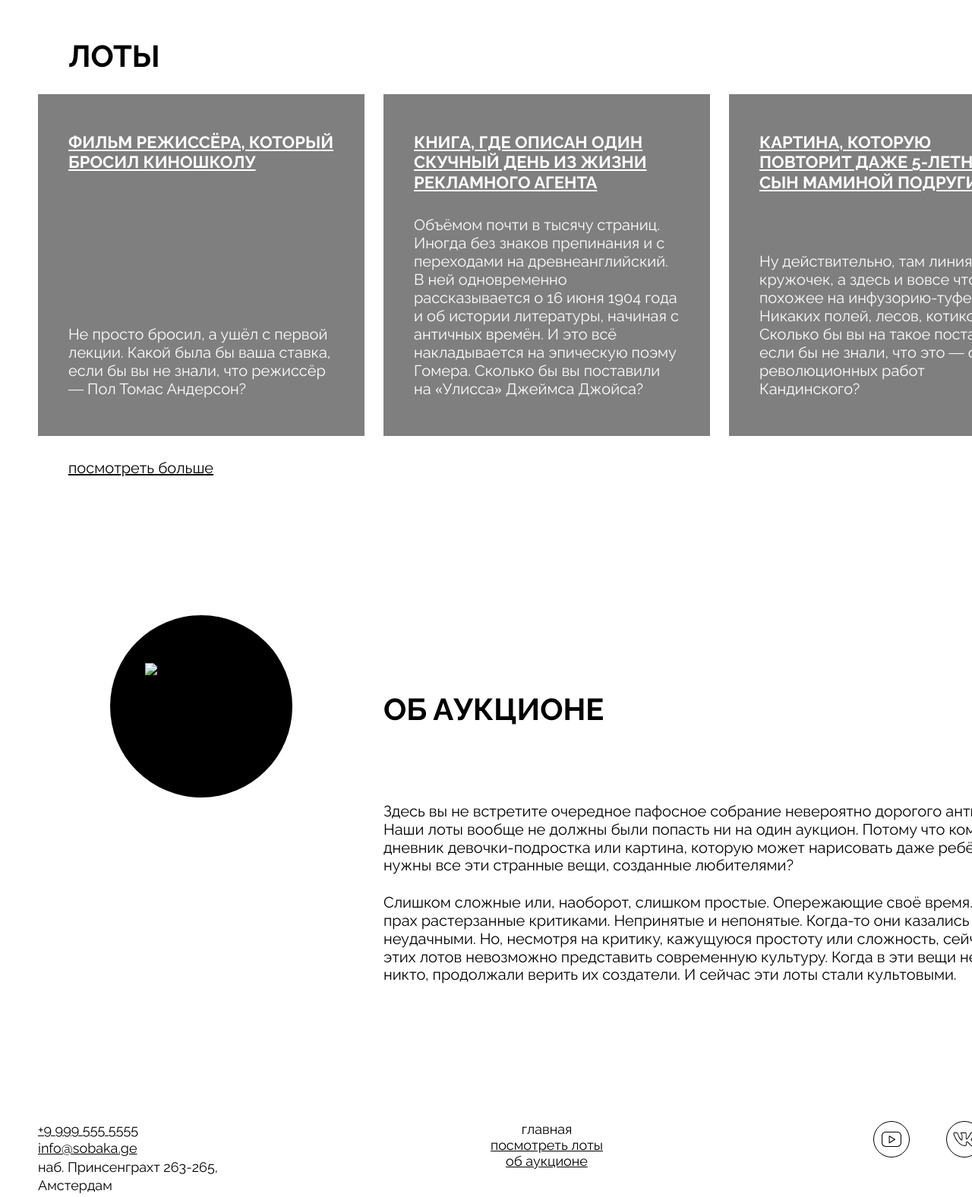
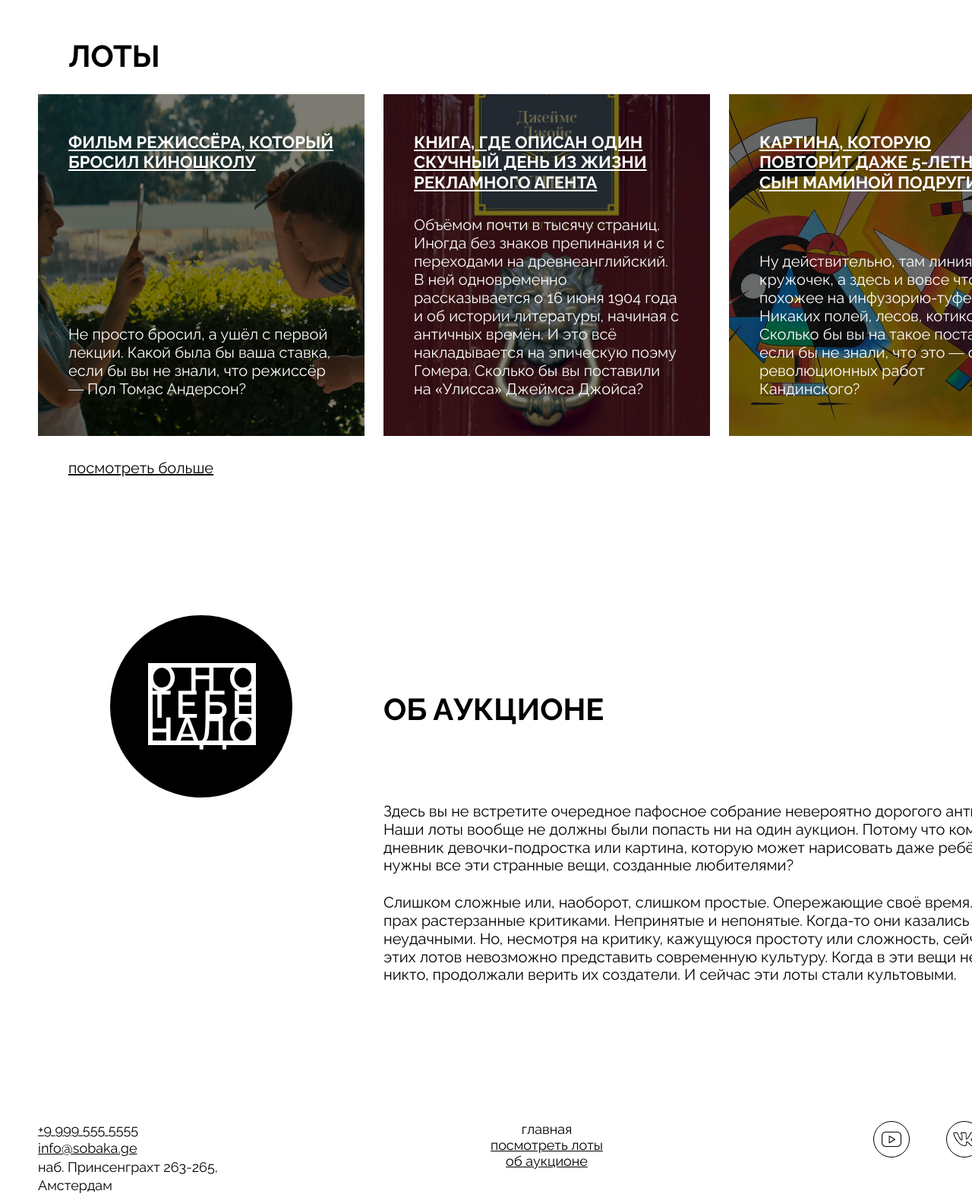
Before and after one commit to KsuyVas/ono-tebe-nado, a plain HTML site: page index.html in a window 1280 px wide. Shown: the part 1180-2756 px from the top of the page at 76% size. Drawn offline with Linux system fonts and the light colour scheme; the site is published under a folder, as on GitHub Pages, so addresses that start at the root find nothing.

Commit message:
Второй проект Оно тебе надо
исправила ошибки после автотеста

```diff
--- a/index.html
+++ b/index.html
@@ -16,7 +16,7 @@
       <ul class="header__menu ">
         <li class="header__links-list-item_no-bullit"><a href="#0" target="_blank" class="header__link_active">главная</a></li>
         <li class="header__links-list-item"><a href="#0" target="_blank" class="header__link">посмотреть лоты</a></li>
-        <li class="header__links-list-item"><a href="#0" target="_blank"class="header__link">об аукционе</a></li>
+        <li class="header__links-list-item"><a href="#0" target="_blank" class="header__link">об аукционе</a></li>
       </ul>
       <a class="header__logo">
         <img src="./images/logo-black.svg" alt="Логотип Оно тебе надо" class="header__logo-image"> </a>
@@ -29,7 +29,7 @@
     <main>
 
 
-      <cover class="cover">
+      <section class="cover">
         <div class="overlay"></div>
 
         <h1 class="cover__title">
@@ -50,10 +50,10 @@
 
 
 
-      </cover>
+      </section>
 
 
-      <lots class="lots">
+      <section class="lots">
 
         <h2 class="lots__heading">лоты</h2>
 
@@ -83,7 +83,7 @@
             </a>
           </li>
           <li class="lots__card-list-item card_type_picture">
-            <a href="#0" target="_blank"class="card-link ">
+            <a href="#0" target="_blank" class="card-link ">
               <article>
                 <div class="overlay">
                   <h3 class="card__title">Картина, которую повторит даже 5-летний сын маминой подруги</h3>
@@ -103,12 +103,12 @@
 
 
 
-      </lots>
+      </section>
 
-      <about class="about">
+      <section class="about">
 
         <div class="about__logo">
-          <img src="/images/logo-white.svg" alt="Логотип Оно тебе надо" class="about__logo-image">
+          <img src="./images/logo-white.svg" alt="Логотип Оно тебе надо" class="about__logo-image">
         </div>
 
         <div>
@@ -128,7 +128,7 @@
           </div>
         </div>
 
-      </about>
+      </section>
 
     </main>
 
@@ -144,7 +144,7 @@
       <ul class="footer__menu-list">
         <li class="footer__menu-list-item"><a href="#0" target="_blank" class="footer__menu-link_active">главная</a></li>
         <li class="footer__menu-list-item"><a href="#0" target="_blank" class="footer__menu-link">посмотреть лоты</a></li>
-        <li class="footer__menu-list-item"><a href="#0" target="_blank"class="footer__menu-link">об аукционе</a></li>
+        <li class="footer__menu-list-item"><a href="#0" target="_blank" class="footer__menu-link">об аукционе</a></li>
       </ul>
       </nav>
 
--- a/styles/style.css
+++ b/styles/style.css
@@ -59,7 +59,6 @@
   font-size: 18px;
   font-style: normal;
   font-weight: 400;
-  line-height: normal;
   line-height: 24.3px;
   /* 135% */
 
@@ -228,14 +227,14 @@
 
 .card_type_film {
 
-  background-image: url(/images/card-lot-01.jpg);
+  background-image: url(../images/card-lot-01.jpg);
   background-size: 100%;
   background-position-y: bottom;
   background-repeat: no-repeat;
 }
 
 .card_type_book {
-  background-image: url(/images/card-lot-02.jpg);
+  background-image: url(../images/card-lot-02.jpg);
   background-size: 100%;
   background-position-y: bottom;
   background-repeat: no-repeat;
@@ -243,7 +242,7 @@
 }
 
 .card_type_picture {
-  background-image: url(/images/card-lot-03.jpg);
+  background-image: url(../images/card-lot-03.jpg);
   background-size: 100%;
   background-position-y: bottom;
   background-repeat: no-repeat;
```
